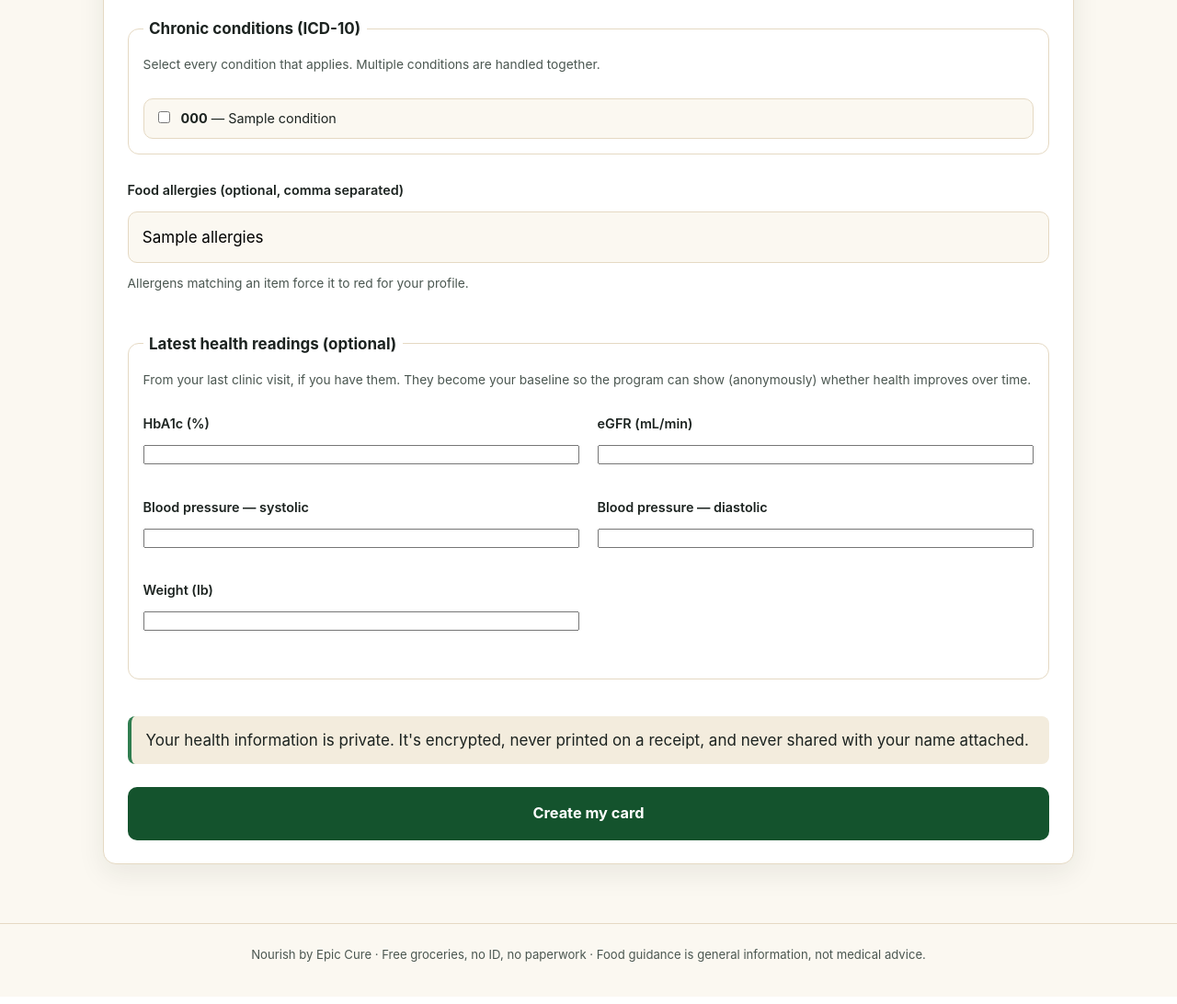
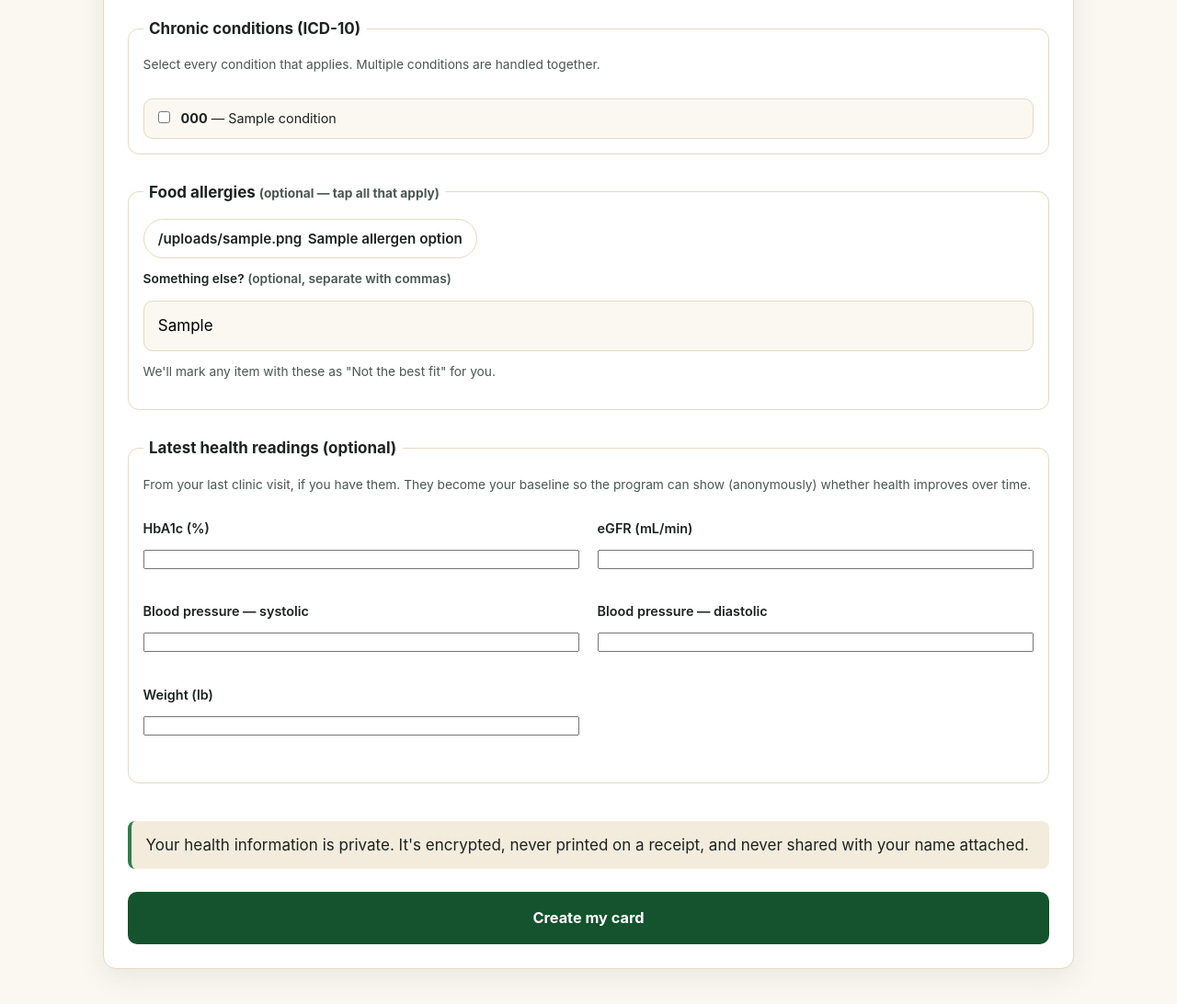
Before and after one commit to bnkramer222/NestForAWhileBKJBVJ, a Node server app: template webapp/src/views/enroll.ejs in a window 1280 px wide. Shown: the part 527-1619 px from the top of the page at 92% size. Run offline with Node 20, Linux system fonts and the light colour scheme; the template is opened without the code that fills it: most values are stand-ins (such as "Sample title", 1, 10 or a date in 2020).

Commit message:
allergens

```diff
--- a/webapp/src/services/dietaryMatrix.js
+++ b/webapp/src/services/dietaryMatrix.js
@@ -1,3 +1,4 @@
+import { allergyMatches, allergenLabel } from '../lib/allergens.js';
 /**
  * Clinical dietary matrix — the deterministic System of Record rules engine.
  * The LLM layer may explain or personalize, but it can NEVER downgrade a
@@ -172,9 +173,9 @@ export function evaluateProduct(product, { conditions = [], allergies = [] } = {
   }
 
   for (const allergen of product.allergens || []) {
-    if (allergies.some((a) => String(a).toLowerCase() === String(allergen).toLowerCase())) {
+    if (allergies.some((a) => allergyMatches(a, allergen))) {
       status = 'restricted';
-      reasons.push(`Allergen on client profile: ${allergen}.`);
+      reasons.push(`Contains ${allergenLabel(allergen).toLowerCase()}, which is on your allergy list.`);
       ruleIds.push(`allergen:${allergen}`);
     }
   }
--- a/webapp/src/views/checkout.ejs
+++ b/webapp/src/views/checkout.ejs
@@ -31,6 +31,8 @@
       <section class="card">
         <h2><%= clientName %></h2>
         <p class="muted small">Session status: <strong><%= sessionStatus %></strong></p>
+        <% if (tierLabel) { %><p class="small">Conditions (ICD-10): <strong><%= tierLabel %></strong></p><% } %>
+        <p class="small">Allergies: <strong class="<%= allergyLabels.length ? 'text-alert' : '' %>"><%= allergyLabels.length ? allergyLabels.join(', ') : 'none on file' %></strong></p>
         <% if (sessionStatus === 'active') { %>
           <form id="checkout-scan" class="stack">
             <label for="checkout-sku">Scan item</label>
--- a/webapp/src/views/enroll.ejs
+++ b/webapp/src/views/enroll.ejs
@@ -45,11 +45,21 @@
     </div>
   </fieldset>
 
-  <div class="stack">
-    <label for="allergies">Food allergies (optional, comma separated)</label>
-    <input id="allergies" name="allergies" type="text" value="<%= values.allergies %>" placeholder="dairy, peanuts">
-    <p class="muted small">Allergens matching an item force it to red for your profile.</p>
-  </div>
+  <fieldset class="stack">
+    <legend>Food allergies <span class="muted small">(optional — tap all that apply)</span></legend>
+    <div class="chip-grid">
+      <% allergenOptions.forEach(function (option) { %>
+        <label class="chip">
+          <input type="checkbox" name="allergies" value="<%= option.key %>"
+                 <%= values.allergies.includes(option.key) ? 'checked' : '' %>>
+          <span><span aria-hidden="true"><%= option.icon %></span> <%= option.label %></span>
+        </label>
+      <% }) %>
+    </div>
+    <label for="allergies_other" class="small">Something else? <span class="muted">(optional, separate with commas)</span></label>
+    <input id="allergies_other" name="allergies_other" type="text" maxlength="160" value="<%= values.allergiesOther %>" placeholder="e.g. strawberries">
+    <p class="muted small">We'll mark any item with these as "Not the best fit" for you.</p>
+  </fieldset>
 
   <fieldset class="stack">
     <legend>Latest health readings (optional)</legend>
--- a/webapp/src/views/shop.ejs
+++ b/webapp/src/views/shop.ejs
@@ -12,6 +12,9 @@
   <div class="tier-note">
     <strong>Your food plan: <%= tier.label %></strong><br>
     <%= tier.notes %>
+    <% if (allergyLabels.length) { %>
+      <p class="allergy-line">🚫 <strong>Avoiding:</strong> <%= allergyLabels.join(', ') %></p>
+    <% } %>
   </div>
 </section>
 
```
Also changed, not shown: webapp/src/controllers/enrollment.controller.js (+17 -10 lines), webapp/tests/allergens.test.js (added, +32 -0 lines).
